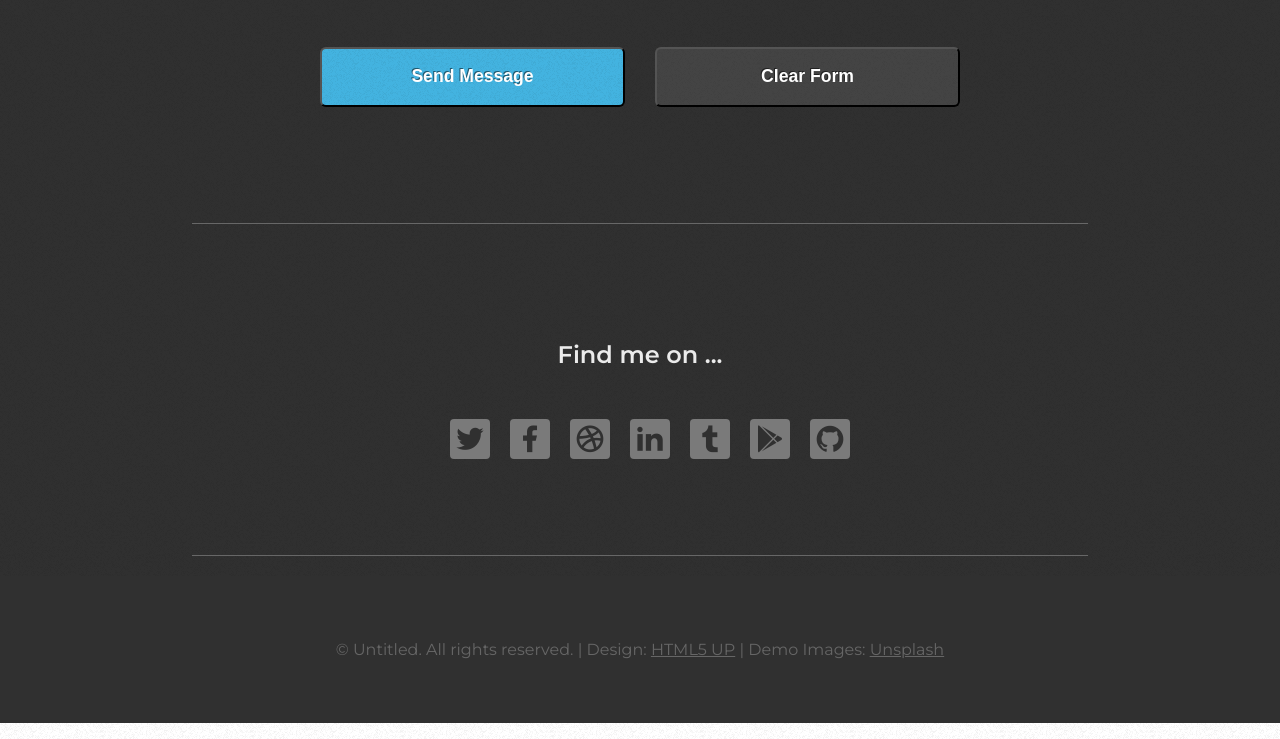
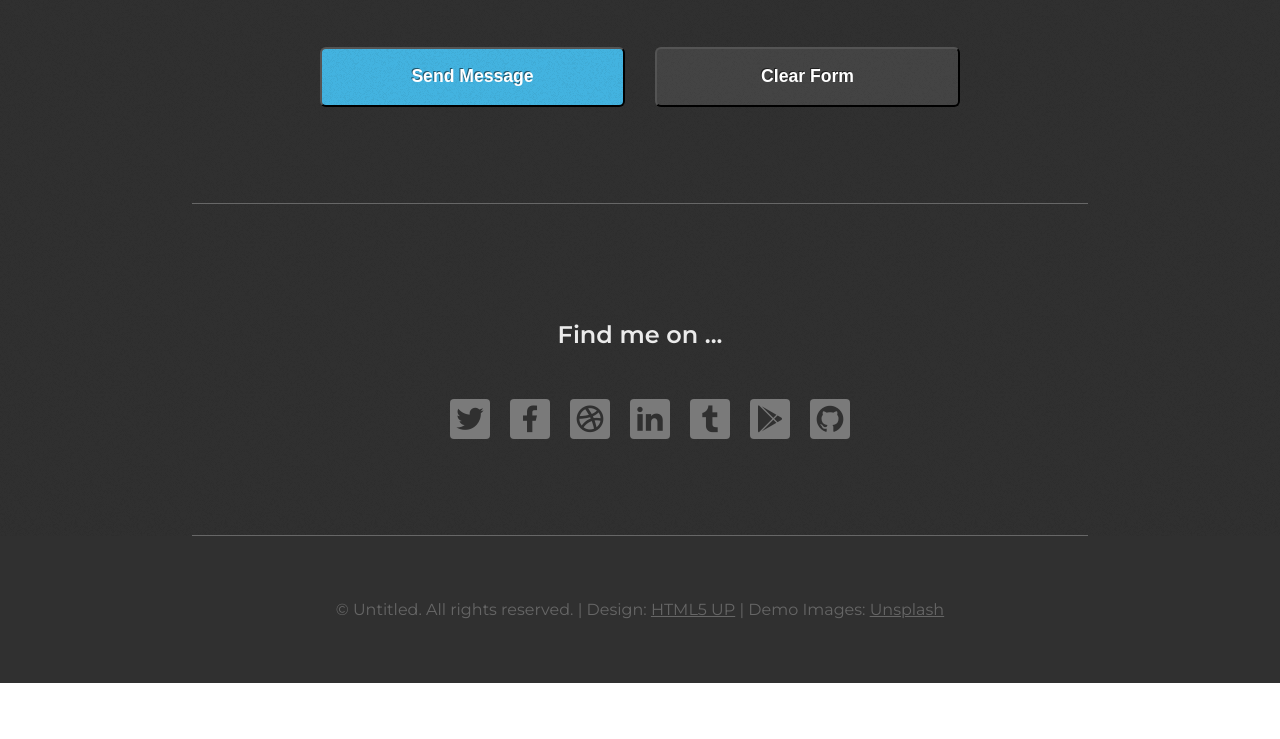
Before and after one commit to Bitek113/Miniport, a plain HTML site: page index.html in a window 1280 px wide. Shown: the part 3933-4672 px from the top of the page. After the commit the page ends 4616 px from the top, so only its background shows below. Drawn offline with nearby package versions, Linux system fonts and the light colour scheme.

Commit message:
some bug fixes

```diff
--- a/index.html
+++ b/index.html
@@ -133,9 +133,12 @@
                     <li class="socials-list github"><i class="ri-github-fill"></i></li>
                 </ul>
             </div>
+
+        </div>
+        <div class="footer">
             <p class="footer-text">© Untitled. All rights reserved. | Design: <a href="#">HTML5 UP</a> | Demo Images: <a
-                    href="#">Unsplash</a> </p>
-        </div>
+                href="#">Unsplash</a> </p>
+            </div>
 
     </div>
 </body>
--- a/style.css
+++ b/style.css
@@ -15,7 +15,7 @@ button:hover {
 
 #container {
     width: 100%;
-    height: 100%;
+    /* height: 100%; */
 }
 
 .heading {
@@ -232,7 +232,7 @@ input {
 
 .socials {
     width: 70%;
-    margin: 20px auto;
+    margin: 0 auto;
     border-top: 1px solid rgb(103, 103, 103);
     border-bottom: 1px solid rgb(103, 103, 103);
     display: flex;
@@ -307,6 +307,7 @@ input {
     color: #666;
     text-align: center;
     padding: 8vh 0;
+    margin: 0;
 }
 
 .footer-text a {
```
